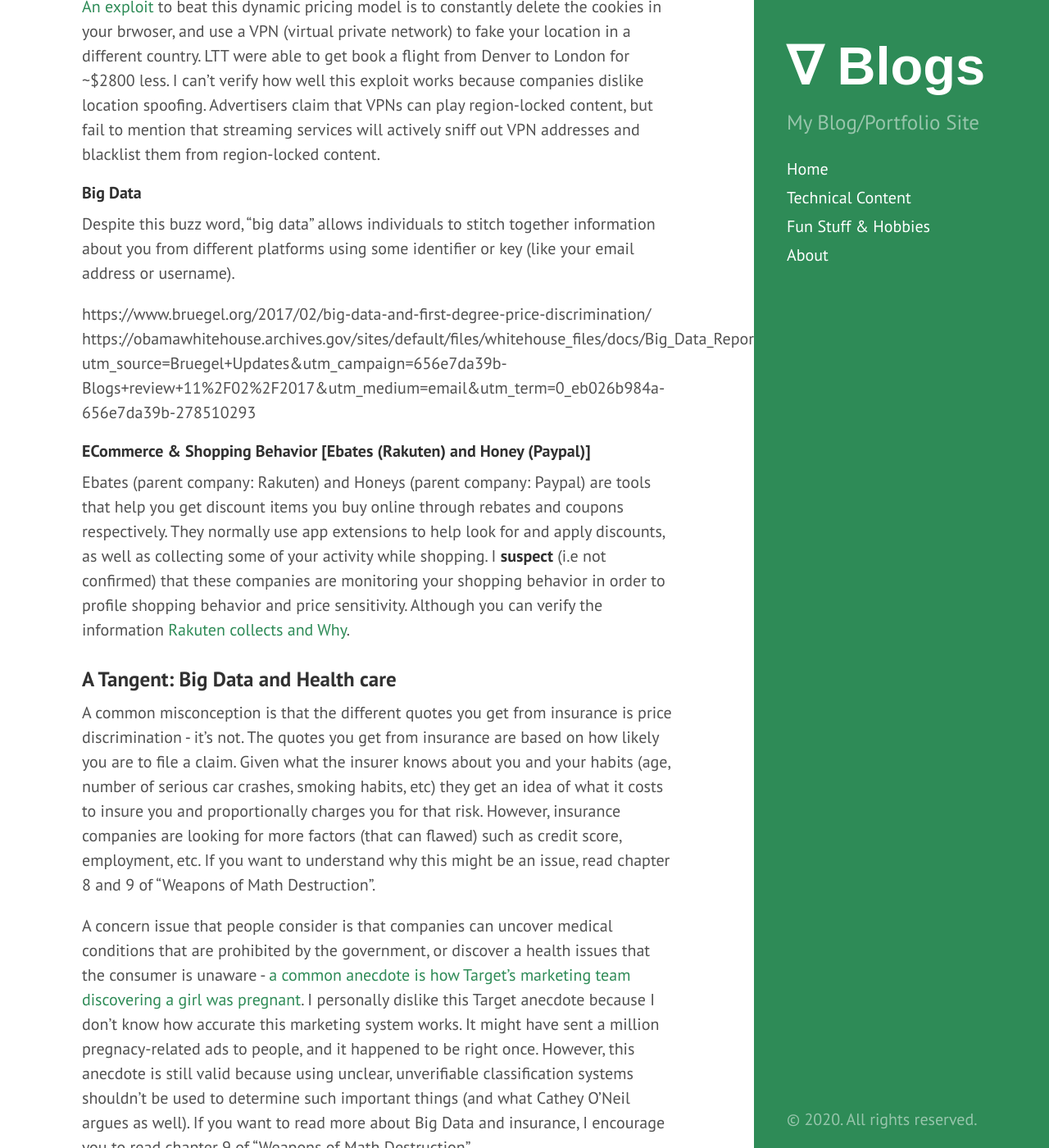
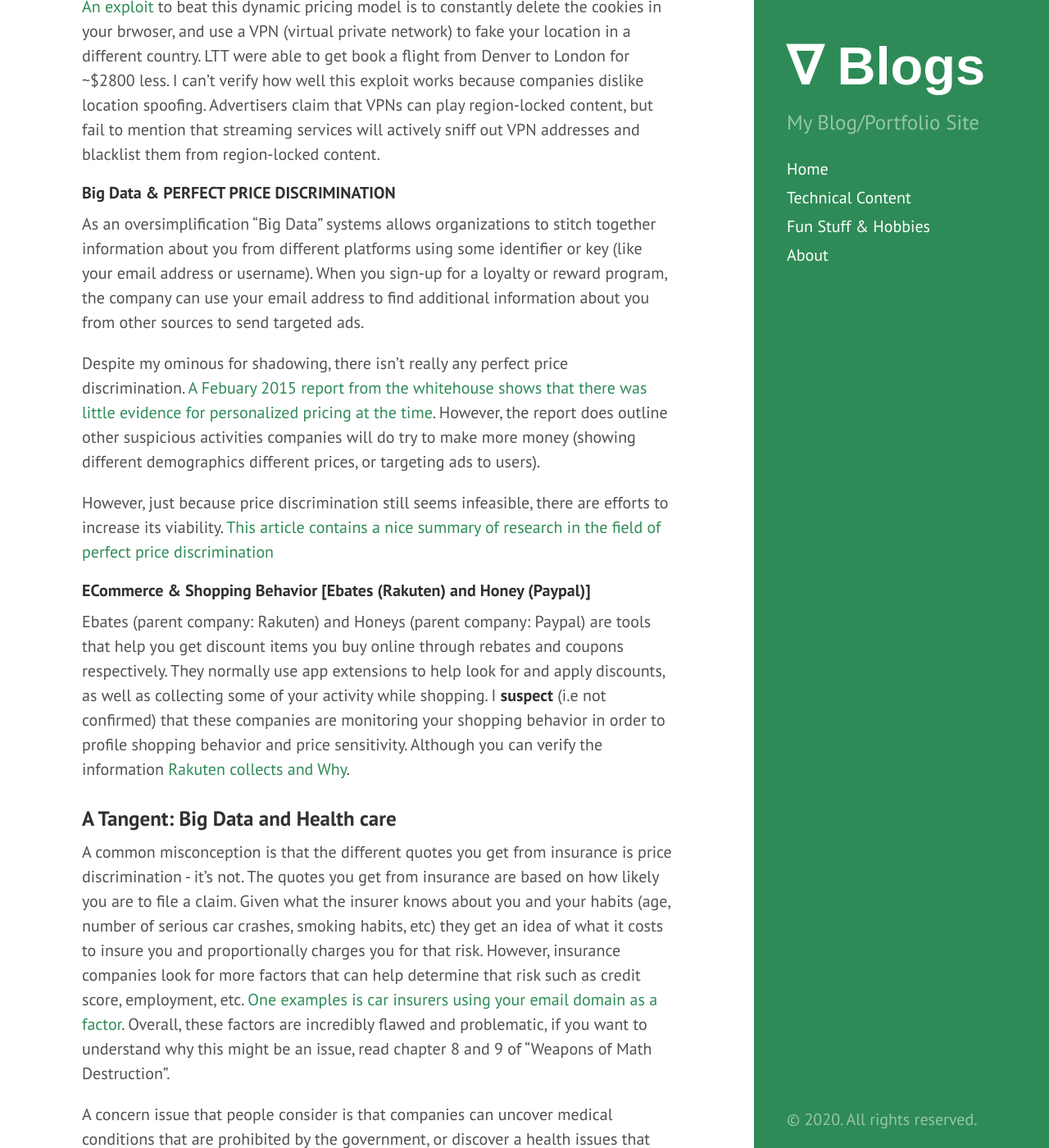
Before and after one commit to tedkim97/tedkim97.github.io, a Jekyll site: the page built from _posts/2019-03-02-price_disc_seg.md, in a window 1280 px wide and 1400 px high, scrolled down 21913 px. Shown: the whole window at 82% size. Built offline with Jekyll 4.4.1, drawn with Linux system fonts in a browser that asks for light colours; formulas are drawn with MathJax 3; some of the changed text lies outside the part shown.

Commit message:
more stuff

```diff
--- a/_posts/2019-03-02-price_disc_seg.md
+++ b/_posts/2019-03-02-price_disc_seg.md
@@ -301,20 +301,23 @@ Anyways, ticket booking websites use the cookies stored in your browser or your
 
 [An exploit](https://youtu.be/Utsnt6GFrKo) to beat this dynamic pricing model is to constantly delete the cookies in your brwoser, and use a VPN (virtual private network) to fake your location in a different country. LTT were able to get book a flight from Denver to London for \~\\$2800 less. I can't verify how well this exploit works because companies dislike location spoofing. Advertisers claim that VPNs can play region-locked content, but fail to mention that streaming services will actively sniff out VPN addresses and blacklist them from region-locked content.
 
-##### Big Data
-Despite this buzz word, "big data" allows individuals to stitch together information about you from different platforms using some identifier or key (like your email address or username).
+##### Big Data & PERFECT PRICE DISCRIMINATION
+As an oversimplification "Big Data" systems allows organizations to stitch together information about you from different platforms using some identifier or key (like your email address or username). When you sign-up for a loyalty or reward program, the company can use your email address to find additional information about you from other sources to send targeted ads.
 
-https://www.bruegel.org/2017/02/big-data-and-first-degree-price-discrimination/
-https://obamawhitehouse.archives.gov/sites/default/files/whitehouse_files/docs/Big_Data_Report_Nonembargo_v2.pdf?utm_source=Bruegel+Updates&utm_campaign=656e7da39b-Blogs+review+11%2F02%2F2017&utm_medium=email&utm_term=0_eb026b984a-656e7da39b-278510293
+Despite my ominous for shadowing, there isn't really any perfect price discrimination. [A Febuary 2015 report from the whitehouse shows that there was little evidence for personalized pricing at the time](https://obamawhitehouse.archives.gov/sites/default/files/whitehouse_files/docs/Big_Data_Report_Nonembargo_v2.pdf?utm_source=Bruegel+Updates&utm_campaign=656e7da39b-Blogs+review+11%2F02%2F2017&utm_medium=email&utm_term=0_eb026b984a-656e7da39b-278510293). However, the report does outline other suspicious activities companies will do try to make more money (showing different demographics different prices, or targeting ads to users).
+
+However, just because price discrimination still seems infeasible, there are efforts to increase its viability. [This article contains a nice summary of research in the field of perfect price discrimination](https://www.bruegel.org/2017/02/big-data-and-first-degree-price-discrimination/)
+
+
 
 ##### ECommerce & Shopping Behavior [Ebates (Rakuten) and Honey (Paypal)]
 Ebates (parent company: Rakuten) and Honeys (parent company: Paypal) are tools that help you get discount items you buy online through rebates and coupons respectively. They normally use app extensions to help look for and apply discounts, as well as collecting some of your activity while shopping. I **suspect** (i.e not confirmed) that these companies are monitoring your shopping behavior in order to profile shopping behavior and price sensitivity. Although you can verify the information [Rakuten collects and Why](https://www.rakuten.com/help/article/what-data-rakuten-collects-and-why-360041231553).
 
 
 ### A Tangent: Big Data and Health care
-A common misconception is that the different quotes you get from insurance is price discrimination - it's not. The quotes you get from insurance are based on how likely you are to file a claim. Given what the insurer knows about you and your habits (age, number of serious car crashes, smoking habits, etc) they get an idea of what it costs to insure you and proportionally charges you for that risk. However, insurance companies are looking for more factors (that can flawed) such as credit score, employment, etc. If you want to understand why this might be an issue, read chapter 8 and 9 of "Weapons of Math Destruction".
+A common misconception is that the different quotes you get from insurance is price discrimination - it's not. The quotes you get from insurance are based on how likely you are to file a claim. Given what the insurer knows about you and your habits (age, number of serious car crashes, smoking habits, etc) they get an idea of what it costs to insure you and proportionally charges you for that risk. However, insurance companies look for more factors that can help determine that risk such as credit score, employment, etc. [One examples is car insurers using your email domain as a factor](https://uk.finance.yahoo.com/news/email-address-can-see-pay-car-insurance-103744431.html?guce_referrer=aHR0cHM6Ly93d3cuZ29vZ2xlLmNvbS8&guce_referrer_sig=AQAAAMSjLAf5e_jmjJz0MRG03MUyyuN670BcpmWwxMhfWe5furQa29lrIMHUADo3DoDXJoBExy_QGfSLnv97cZg2LHf01f9o9OXuAFPdRHgah0eDjpzuJB5iQgsZb9qAF6qT304vLmzha_GAug4GDM9vCYIReO4Hw_H47c7-NkIPDddl&_guc_consent_skip=1596872406). Overall, these factors are incredibly flawed and problematic, if you want to understand why this might be an issue, read chapter 8 and 9 of "Weapons of Math Destruction".
 
-A concern issue that people consider is that companies can uncover medical conditions that are prohibited by the government, or discover a health issues that the consumer is unaware - [a common anecdote is how Target's marketing team discovering a girl was pregnant](https://www.nytimes.com/2012/02/19/magazine/shopping-habits.html). I personally dislike this Target anecdote because I don't know how accurate this marketing system works. It might have sent a million pregnacy-related ads to people, and it happened to be right once. However, this anecdote is still valid because using unclear, unverifiable classification systems shouldn't be used to determine such important things (and what Cathey O'Neil argues as well). If you want to read more about Big Data and insurance, I encourage you to read chapter 9 of "Weapons of Math Destruction".
+A concern issue that people consider is that companies can uncover medical conditions that are prohibited by the government, or discover a health issues that the consumer is unaware - [a common anecdote is how Target's marketing team discovering a girl was pregnant](https://www.nytimes.com/2012/02/19/magazine/shopping-habits.html). I personally dislike this Target anecdote because I don't know how accurate this marketing system works. It might have sent a million pregnacy-related ads to people, and it happened to be right once. However, this anecdote is still valid because using unclear, unverifiable classification systems shouldn't be used to determine such important things (and what Cathey O'Neil argues as well). Read chapter 9 of "Weapons of Math Destruction" if you want details on Big Data and insurance.
 
 <!-- ### Convincing Consumers to buy: targetting and behavioral nudging
 
@@ -353,11 +356,11 @@ while third degree price discrimination feels arbitrary as a consumer.
 
 # Readings & Sources
 
-**Fun & Informative**
-**Underground Economist**: A lot of these examples are about Britain, so the examples were a bit confusing. However, it's a great exploration of economics with minimal jargon.
+### Fun & Informative
+**Underground Economist**: A lot of these examples are about Britain, so the examples were a bit confusing. However, it's an engaging exploration of economics with minimal jargon.
 **Weapons of Math Destruction**: Not about economics, but the flaws in big data. There's nothing "fun" (it's actually sort of depressing) but a very engaging book.
 
-**Dry & Informative**
+### Dry & Informative
 **Principles of Economics**: This is a classic econ-101 beginner textbook, but it has all the fundamentals. I would never recommend reading the whole thing, but treating it as a resource if you need to consult about basic concepts.
 
 **Information Rules: A Strategic Guide to the Network Economy**: An interesting formalization and guide to the economics of business in the digital age. The book may "seem old" in an industry that is defined by rapid change its age reflects in its examples), but as the authors state "technology changes.
```
Also changed, not shown: other parts of _posts/2019-03-02-price_disc_seg.md (+2 -2 lines).
